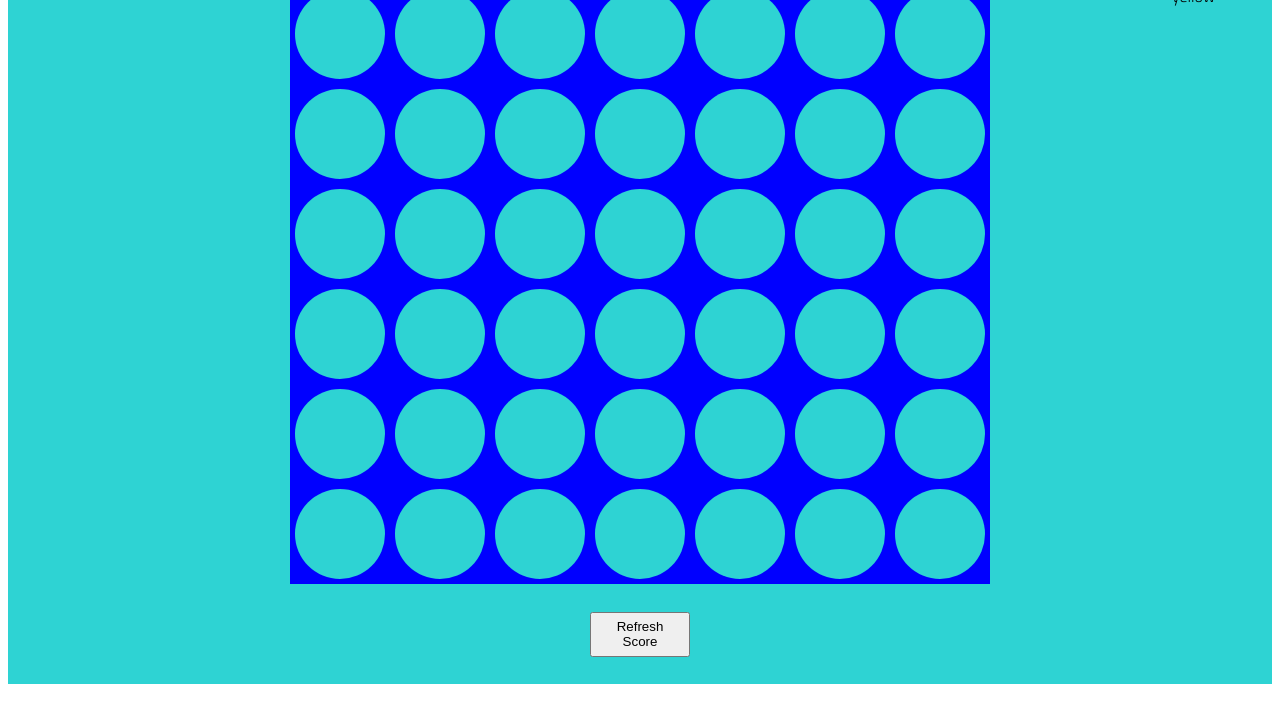
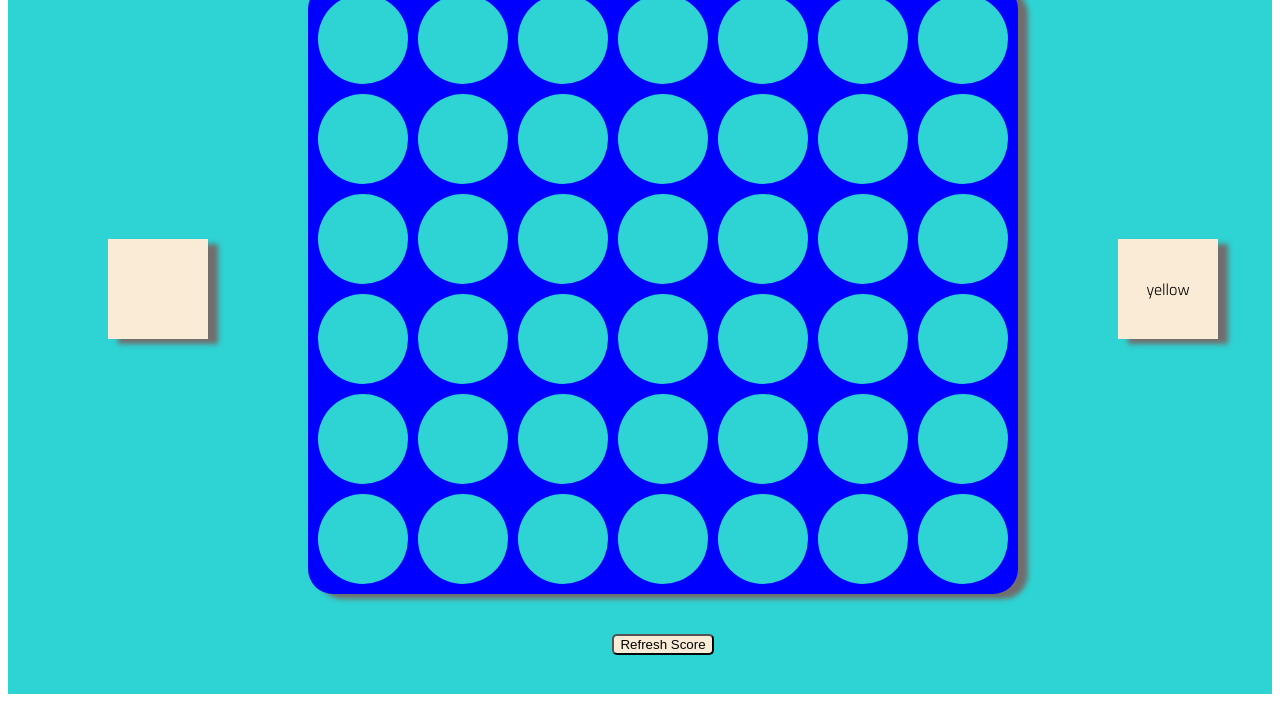
Before and after one commit to michaellinch90/Hulkamania-Connect-4, a plain HTML site: page index.html in a window 1280 px wide. Shown: the part 154-856 px from the top of the page. Drawn offline with nearby package versions, Linux system fonts and the light colour scheme.

Commit message:
added css/felxgrid for scoreboard boxes

```diff
--- a/css/script.css
+++ b/css/script.css
@@ -1,13 +1,17 @@
 .screen {
     background-color: rgb(46, 211, 211);
     display: grid;
-    grid-template-columns: 100px auto 100px;
+    grid-template-columns: 300px auto 300px;
     grid-template-rows: 80px 50px auto 100px;
+    justify-items: center;
+    align-items: center;
     font-family: 'Poiret One', cursive;
     font-family: 'Titillium Web', sans-serif;
 }
 .title {
-    font-size: 50px;
+    color: antiquewhite;
+    text-shadow: -1px 0 black, 0 1px black, 1px 0 black, 0 -1px black;/* 1 pixel black shadow to left, top, right and bottom */
+    font-size: 50px ;
     grid-column: 1 / span 3;
     text-align: center;
     margin-bottom: 0px;
@@ -22,11 +26,10 @@
 }
 #refresh {
     grid-column: 2;
-    width: 100px;
-    height: 45px;
-    margin: 10 px;
-    margin-top: 0px;
+    background: antiquewhite;
+    border-radius: 5px;
     margin: auto;
+    cursor: pointer;
 }
 .board {
     grid-column: 2 / auto;
@@ -38,17 +41,22 @@
     justify-content: center;
     background-color: blue;
     margin: auto;
+    padding: 5px;
+    box-shadow: 10px 5px 5px #716d6d;
+    border-radius: 25px;
 }
 .bottom {
-    opacity: 0;
+    opacity: 0; /* makes object transparent */
     background-color: white;
     border-radius: 50%;
     margin: 5px;
+    height: 0px;
 }
 .circle {
     background-color: rgb(46, 211, 211);
     border-radius: 50%;
     margin: 5px;
+    cursor: pointer;
 
 }
 
@@ -69,3 +77,12 @@
     margin: 5px;
 
 }
+.score {
+    height: 100px;
+    width: 100px;
+    background-color: antiquewhite;
+    box-shadow: 10px 5px 5px #716d6d;
+    display: grid;
+    align-items: center;
+    justify-content: center;
+}
--- a/index.html
+++ b/index.html
@@ -20,7 +20,7 @@
     <div class="screen">
         <h1 class="title">Connect 4</h1>
         <h2 class="outcome">place holder</h2>
-        <div class="scoreRed"></div>
+        <div id="redScore" class="score"></div>
         <div class="board">
             <div class="circle grid"></div>
             <div class="circle grid"></div>
@@ -72,7 +72,7 @@
             <div class="circle taken bottom"></div>
             <div class="circle taken bottom"></div>
         </div>
-        <div class="scoreYellow">yellow</div>
+        <div id="yellowScore" class="score">yellow</div>
         <button id="refresh">Refresh Score</button>
     </div>
 </body>
```
